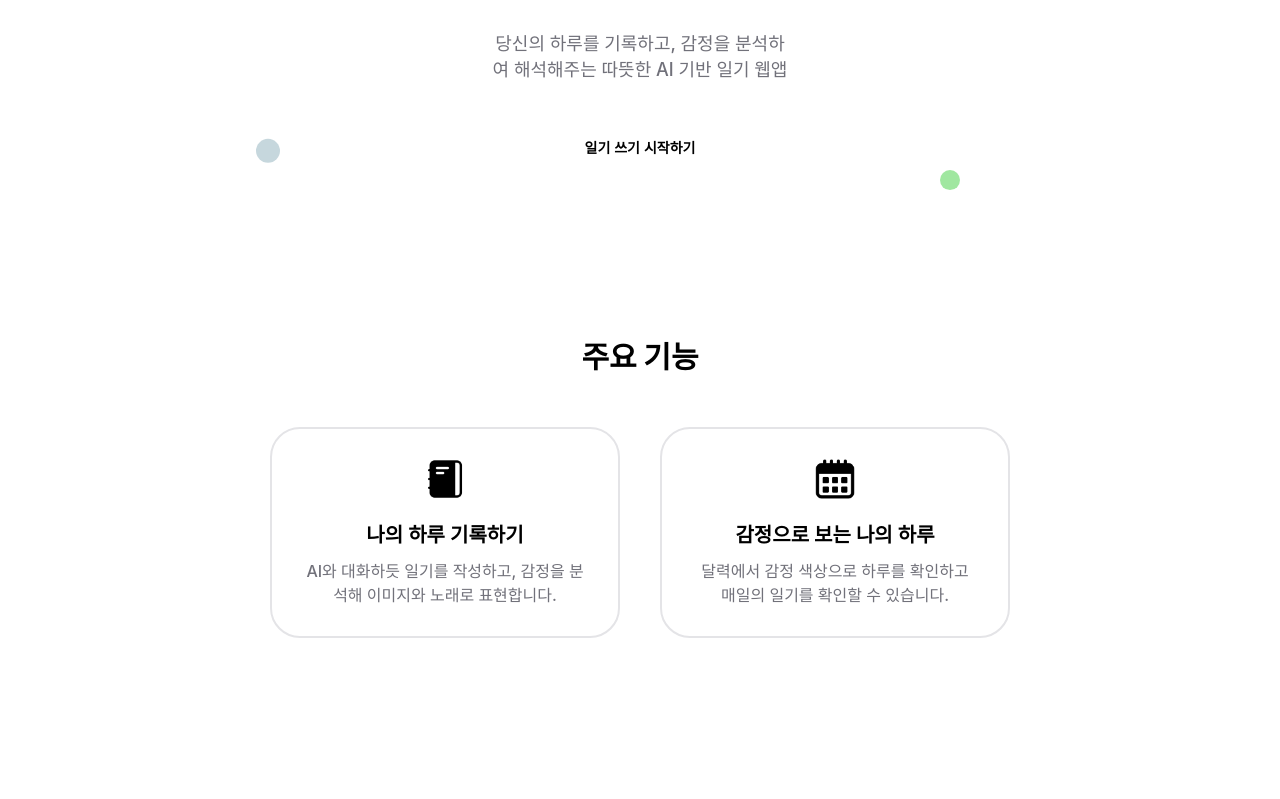
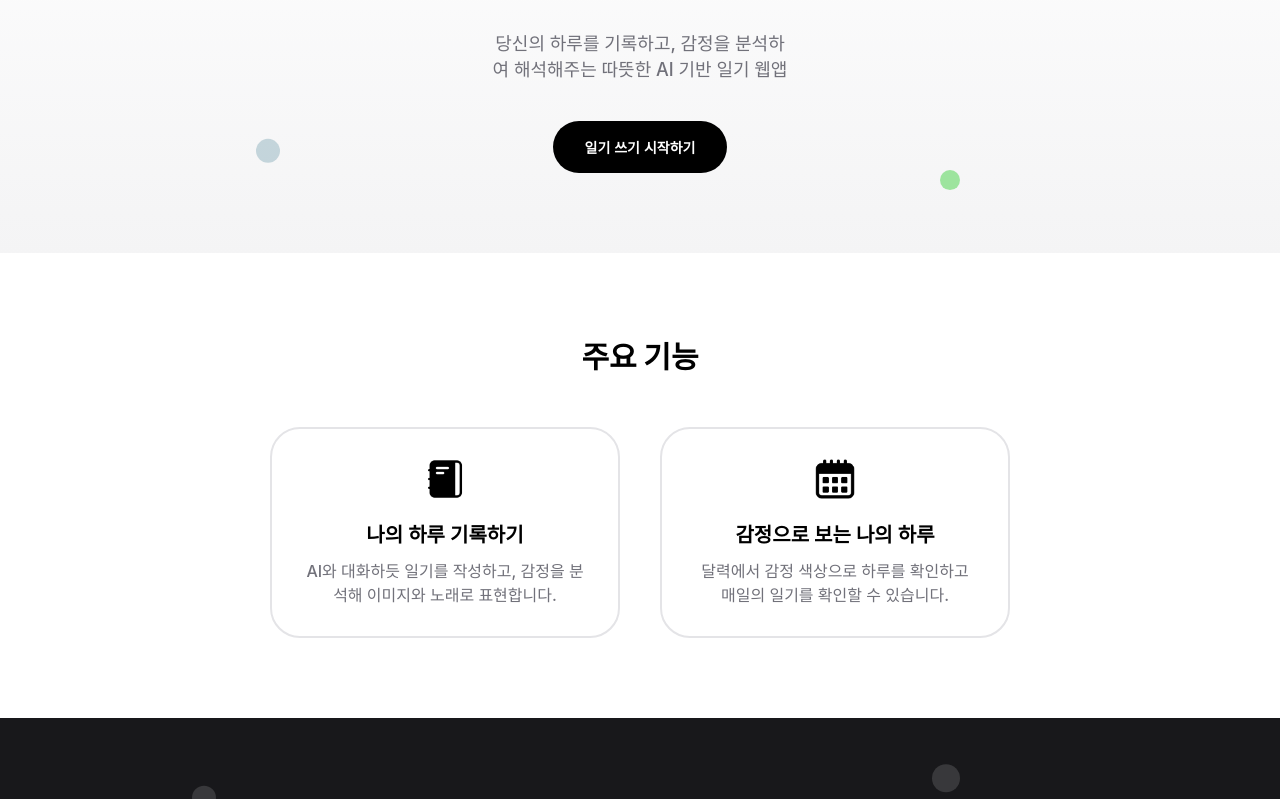
Before and after one commit to capstone-9/frontend, a React (Create React App) app: page / in a window 1280 px wide. Shown: the part 280-1079 px from the top of the page. Built offline with nearby package versions, Linux system fonts and the light colour scheme.

Commit message:
style: 다크모드 색 설정

```diff
--- a/src/styles/footer.css
+++ b/src/styles/footer.css
@@ -5,6 +5,7 @@ footer {
   flex-direction: row;
   justify-content: space-between;
   align-items: center;
+  background-color: var(--bg-color);
 }
 
 .footer {
@@ -35,6 +36,7 @@ footer {
   width: 30px;
   height: auto;
   border: 1px solid rgb(228, 228, 231);
+  background-color: var(--bg-reverse-color);
   border-radius: 50%;
   padding: 3px;
 }
@@ -42,6 +44,7 @@ footer {
 .footer__name {
   font-size: 16px;
   font-weight: 800;
+  color: var(--txt-color);
 }
 
 .footer__right {
@@ -54,7 +57,7 @@ footer {
 .footer__right__info {
   font-size: 16px;
   font-weight: 600;
-  color: #71717A;
+  color: var(--txt-info-color);
   cursor: pointer;
 }
 
@@ -65,7 +68,7 @@ footer {
   justify-content: center;
   align-items: center;
   font-size: 14px;
-  color: #71717A;
+  color: var(--txt-info-color);
 }
 
 .footer__modal {
@@ -81,7 +84,7 @@ footer {
 }
 
 .footer__modal__content {
-  background: white;
+  background: var(--bg-color);
   padding: 30px 40px;
   border-radius: 10px;
   text-align: left;
@@ -96,6 +99,7 @@ footer {
   font-size: 30px;
   font-weight: 700;
   margin-bottom: 30px;
+  color: var(--txt-color);
 }
 
 .footer__modal__list {
@@ -112,10 +116,12 @@ footer {
   align-items: center;
   min-width: 350px;
   padding: 20px 0px;
+  color: var(--txt-color);
 }
 
 .modal__person__img {
   height: 50px;
+  filter: var(--icon-color);
 }
 
 .modal__person__info {
@@ -141,8 +147,8 @@ footer {
   padding: 10px 16px;
   font-size: 16px;
   font-weight: 600;
-  background: black;
-  color: white;
+  background: var(--bg-reverse-color);
+  color: var(--txt-reverse-color);
   border: none;
   border-radius: 5px;
   cursor: pointer;
@@ -151,5 +157,5 @@ footer {
 }
 
 .footer__modal button:hover {
-  background: #0056b3;
+  background: rgb(162, 162, 163);
 }
--- a/src/styles/header.css
+++ b/src/styles/header.css
@@ -6,6 +6,7 @@ header {
   flex-direction: row;
   justify-content: space-between;
   align-items: center;
+  background-color: var(--bg-color);
 }
 
 .header__left {
@@ -20,7 +21,7 @@ header {
   width: 40px;
   height: 40px;
   border: 1px solid rgb(228, 228, 231);
-  background-color: black;
+  background-color: var(--bg-reverse-color);
   border-radius: 50%;
   padding: 3px;
   cursor: pointer;
@@ -29,6 +30,7 @@ header {
 .header__left__name {
   font-size: 20px;
   font-weight: 800;
+  color: var(--txt-color);
 }
 
 .header__right {
@@ -44,6 +46,7 @@ header {
   height: 20px;
   cursor: pointer;
   border: 1px solid rgb(228, 228, 231);
+  color: var(--txt-color);
   border-radius: 50%;
   padding: 5px;
   transition: opacity 0.3s ease, transform 0.6s ease;
@@ -64,11 +67,11 @@ header {
 }
 
 .header__right__signin {
-  background-color: white;
-  color: black;
+  background-color: var(--bg-color);
+  color: var(--txt-color);
 }
 
 .header__right__signup {
-  background-color: black;
-  color: white;
+  background-color: var(--bg-reverse-color);
+  color: var(--txt-reverse-color);
 }
--- a/src/styles/home.css
+++ b/src/styles/home.css
@@ -30,7 +30,7 @@
   font-size: 18px;
   font-weight: 500;
   text-align: center;
-  color: #71717A;
+  color: var(--txt-info-color);
   margin-top: 30px;
   max-width: 300px;
 }
@@ -122,7 +122,7 @@
 .home__middle__info__subtitle {
   font-size: 16px;
   font-weight: 500;
-  color: #71717A;
+  color: var(--txt-info-color);
   text-align: center;
 }
 
@@ -141,17 +141,16 @@
 .home__bottom__title {
   font-size: 30px;
   font-weight: 700;
-  color: white;
+  color: var(--txt-reverse-color);
 }
 
 .home__bottom__subtitle {
   font-size: 16px;
-  color: #FAFAFACC;
+  color: var(--txt-info-reverse-color);
 }
 
 .gray {
-  background-color: #ffffff;
-  opacity: 0.1;
+  background-color: var(--bubble-color);
 }
 
 .bubble-5 { top: 70px; left: 15%; width: 24px; height: 24px; }
--- a/src/styles/index.css
+++ b/src/styles/index.css
@@ -17,14 +17,30 @@ body {
   -moz-osx-font-smoothing: grayscale;
 }
 
+/* 라이트모드 */
+.light__mode {
+  --bg-color: white;
+  --bg-reverse-color: black;
+  --bg-gradient-color: linear-gradient(to top, hsl(240, 4.8%, 95.9%) 0%, #fff 100%);
+  --bg-bottom-color: #18181B;
+  --txt-color: black;
+  --txt-reverse-color: white;
+  --txt-info-color: #71717A;
+  --txt-info-reverse-color: #a5a5b1;
+  --icon-color: invert(0);
+  --bubble-color: rgba(255, 255, 255, 0.2);
+}
+
 /* 다크모드 */
 .dark__mode {
-  background-color: black;
-  color: white;
+  --bg-color: black;
+  --bg-reverse-color: white;
+  --bg-gradient-color: linear-gradient(to top, hsl(240 3.7% 15.9%) 0%, black 100%);
+  --bg-bottom-color: rgba(255, 255, 255, 0.1);
+  --txt-color: white;
+  --txt-reverse-color: black;
+  --txt-info-color: #a5a5b1;
+  --txt-info-reverse-color: #71717A;
+  --icon-color: invert(1);
+  --bubble-color: rgba(24, 24, 27, 0.2);
 }
-
-/* 라이트모드 */
-.light__mode {
-  background-color: white;
-  color: black;
-}
```
